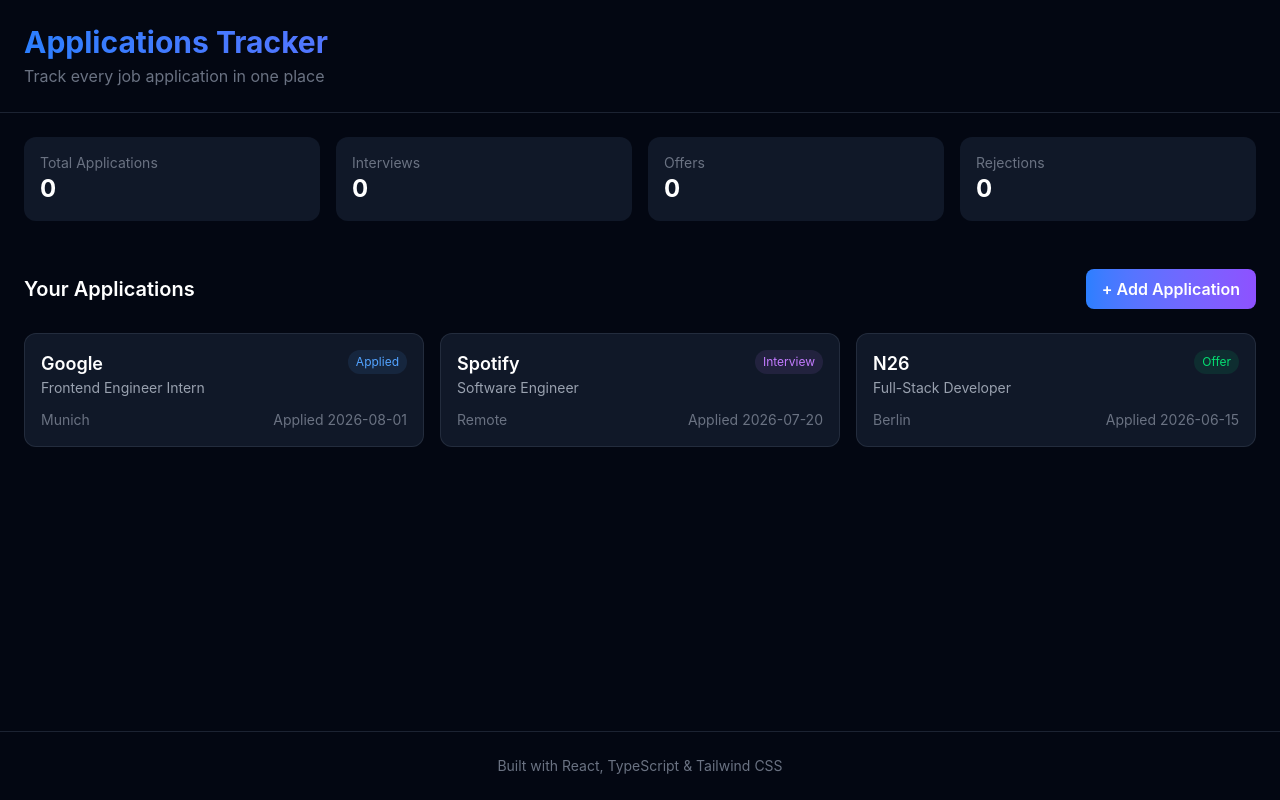
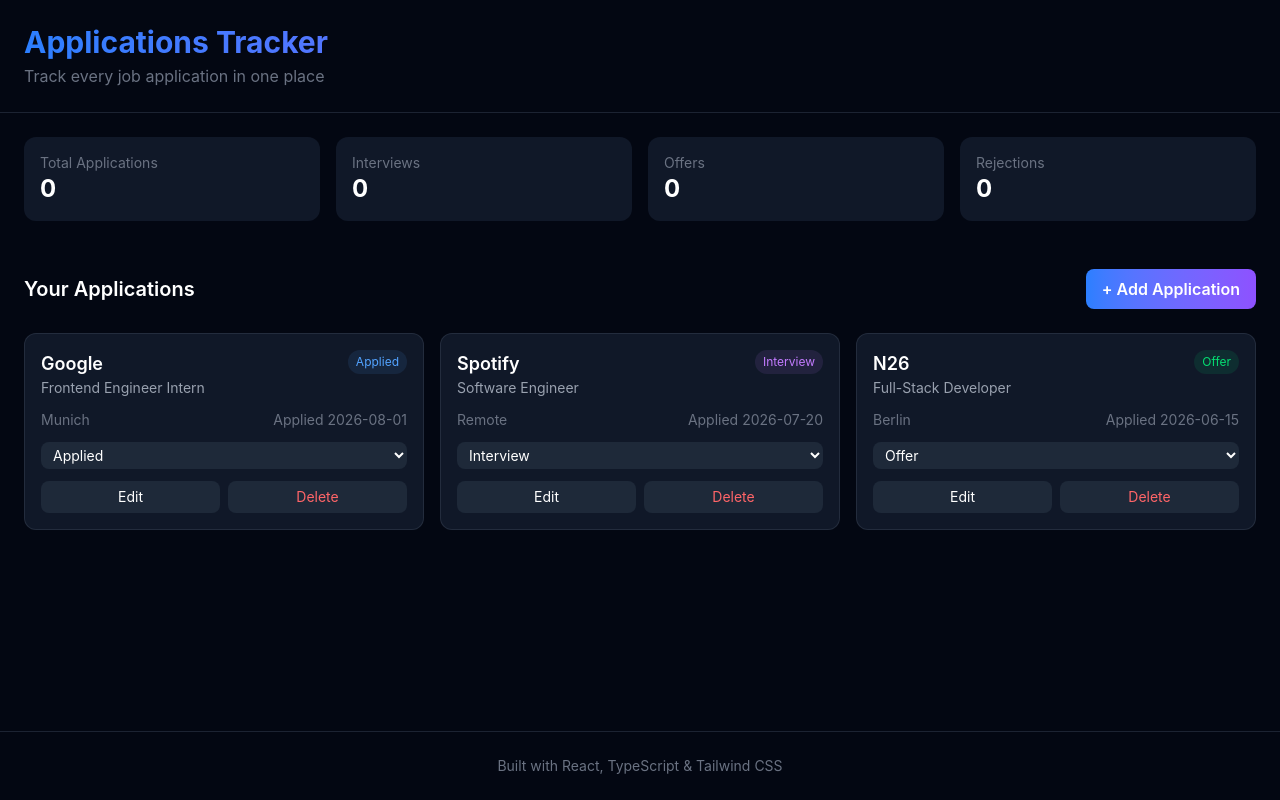
Before and after one commit to AhmedMelliti9/applications-tracker, a React (Vite) app: page / in a window 1280 px wide. Built offline with nearby package versions, Linux system fonts and the light colour scheme.

Commit message:
feat: add edit, delete, and status controls to ApplicationCard

```diff
--- a/src/components/ApplicationCard.tsx
+++ b/src/components/ApplicationCard.tsx
@@ -1,11 +1,14 @@
-import { type Application } from "../types";
+import { type Application, ApplicationStatus } from "../types";
 import { STATUS_CONFIG } from "../config/statusConfig";
 
 interface ApplicationCardProps {
   application: Application;
+  onEdit: (application: Application) => void;
+  onDelete: (application: Application) => void;
+  onStatusChange: (id: string, status: ApplicationStatus) => void;
 }
 
-function ApplicationCard({ application }: ApplicationCardProps) {
+function ApplicationCard({ application, onEdit, onDelete, onStatusChange }: ApplicationCardProps) {
   const statusConfig = STATUS_CONFIG[application.status];
 
   return (
@@ -19,9 +22,33 @@
           {statusConfig.label}
         </span>
       </div>
+
       <div className="mt-3 text-sm text-gray-500 flex justify-between">
         <span>{application.location || "—"}</span>
         <span>Applied {application.dateApplied}</span>
+      </div>
+
+      <select
+        value={application.status}
+        onChange={(e) => onStatusChange(application.id, e.target.value as ApplicationStatus)}
+        className="mt-3 w-full bg-gray-800 rounded-lg px-2 py-1 text-sm outline-none"
+      >
+        {Object.values(ApplicationStatus).map((status) => (
+          <option key={status} value={status}>
+            {STATUS_CONFIG[status].label}
+          </option>
+        ))}
+      </select>
+
+      <div className="mt-3 flex gap-2">
+        <button onClick={() => onEdit(application)}
+          className="flex-1 text-sm bg-gray-800 hover:bg-gray-700 rounded-lg py-1.5 transition">
+          Edit
+        </button>
+        <button onClick={() => onDelete(application)}
+          className="flex-1 text-sm bg-gray-800 hover:bg-red-900 text-red-400 rounded-lg py-1.5 transition">
+          Delete
+        </button>
       </div>
     </div>
   );
```
